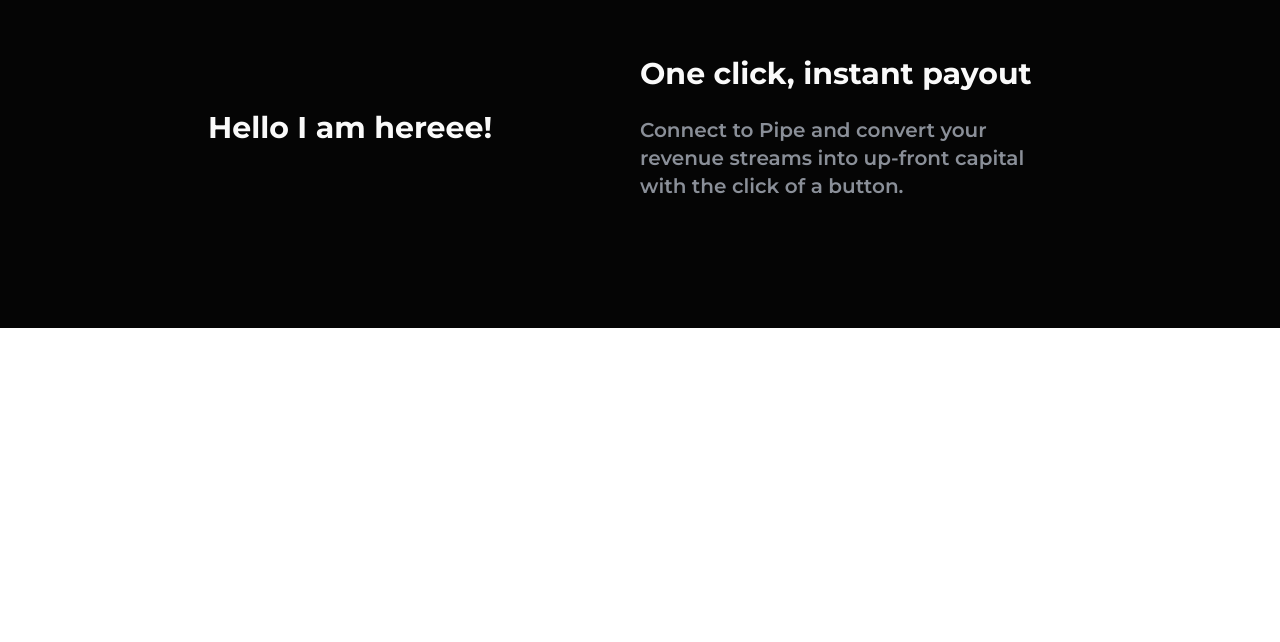
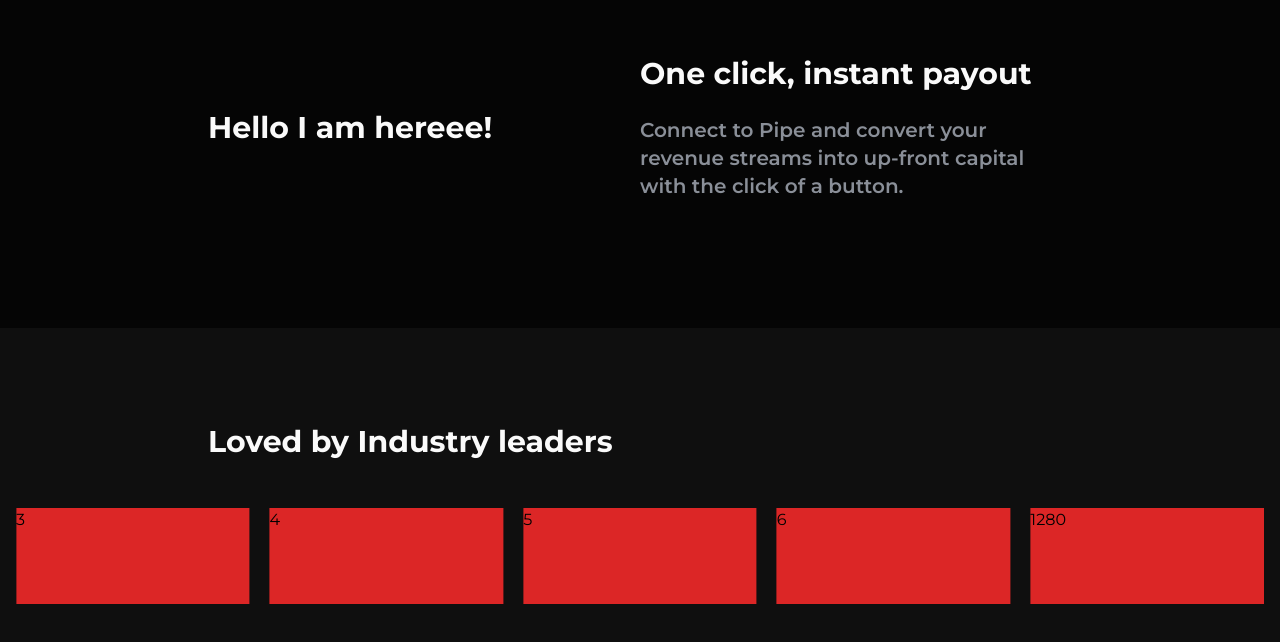
Before and after one commit to Emin-Pogosbekov/my-building-app, a Next.js app: page / in a window 1280 px wide. Shown: the part 1208-1850 px from the top of the page. Before the commit the page ends 1536 px from the top, so only its background shows below. Built offline with nearby package versions, Linux system fonts and the light colour scheme.

Commit message:
Половину слайдера сделал

```diff
--- a/components/index.js
+++ b/components/index.js
@@ -6,3 +6,4 @@ export {default as Button} from './serving/Button'
 
 export {default as MainScreen} from './layouts/MainScreen'
 export {default as StandardScreen} from './layouts/StandardScreen'
+export {default as Slider} from './layouts/Slider'
--- /dev/null
+++ b/components/layouts/Slider.js
@@ -0,0 +1,92 @@
+import {useRef, useState, useEffect} from 'react';
+import {Subtitle, useResize} from '../';
+import { Swiper, SwiperSlide } from "swiper/react";
+
+import "swiper/css";
+import "swiper/css/pagination";
+import "swiper/css/navigation";
+
+export default function Slider({bgColor}) {
+
+  const ref = useRef(null)
+  const [width, setWidth] = useState(0)
+  const [slides, setSlides] = useState(0)
+
+  function handleWidth() {
+    setWidth(ref.current.offsetWidth)
+  }
+
+  function handleSlides() {
+    if (width >= 1280) {
+      setSlides(5)
+      return
+    }
+
+    if (width < 1280 && width >= 1024) {
+      setSlides(4)
+      return
+    }
+
+    if (width < 1024 && width >= 768) {
+      setSlides(3)
+      return
+    }
+
+    else {
+      setSlides(1)
+    }
+  }
+
+
+  useEffect(() => {
+    handleWidth()
+    window.addEventListener('resize', () => {
+      handleWidth()
+    })
+    handleSlides()
+  }, [width])
+
+  return (
+    <section ref={ref} className={`${bgColor === 'dark' ? 'bg-appDarkest' : 'bg-appDark'}`}>
+      <div className='overflow-hidden'>
+        <div className='container lg:max-w-4xl 2xl:max-w-6xl mx-auto px-4 pt-24 pb-12 w-full'>
+          <Subtitle text='Loved by Industry leaders' />
+        </div>
+        <div className='pb-12 px-4'>
+          <Swiper slidesPerView={slides} spaceBetween={20} loop={true} loopFillGroupWithBlank={true} className=''>
+            <SwiperSlide>
+              <div className='h-24 bg-red-600'>
+                {width}
+              </div>
+            </SwiperSlide>
+            <SwiperSlide>
+              <div className='h-24 bg-red-600'>
+                2
+              </div>
+            </SwiperSlide>
+            <SwiperSlide>
+              <div className='h-24 bg-red-600'>
+                3
+              </div>
+            </SwiperSlide>
+            <SwiperSlide>
+              <div className='h-24 bg-red-600'>
+                4
+              </div>
+            </SwiperSlide>
+            <SwiperSlide>
+              <div className='h-24 bg-red-600'>
+                5
+              </div>
+            </SwiperSlide>
+            <SwiperSlide>
+              <div className='h-24 bg-red-600'>
+                6
+              </div>
+            </SwiperSlide>
+          </Swiper>
+        </div>
+      </div>
+    </section>
+  )
+}
--- a/package.json
+++ b/package.json
@@ -2,7 +2,8 @@
   "dependencies": {
     "next": "^12.2.1",
     "react": "^18.2.0",
-    "react-dom": "^18.2.0"
+    "react-dom": "^18.2.0",
+    "swiper": "^8.3.0"
   },
   "scripts": {
     "dev": "next dev",
--- a/pages/index.js
+++ b/pages/index.js
@@ -1,4 +1,4 @@
-import {MainScreen, StandardScreen} from '../components'
+import {MainScreen, StandardScreen, Slider} from '../components'
 
 
 export default function HomePage() {
@@ -7,6 +7,7 @@ export default function HomePage() {
       <MainScreen />
       <StandardScreen />
       <StandardScreen bgColor='dark' reversed={true} />
+      <Slider />
     </div>
   )
 }
--- a/tailwind.config.js
+++ b/tailwind.config.js
@@ -17,6 +17,8 @@ module.exports = {
       },
       width: {
         app500: "500px",
+        app1000: "1000px",
+        app2000: "2000px"
       },
       lineHeight: {
         12: '3.75rem'
```
Also changed, not shown: 1 other file (tests, documents, lock files or other folders).
